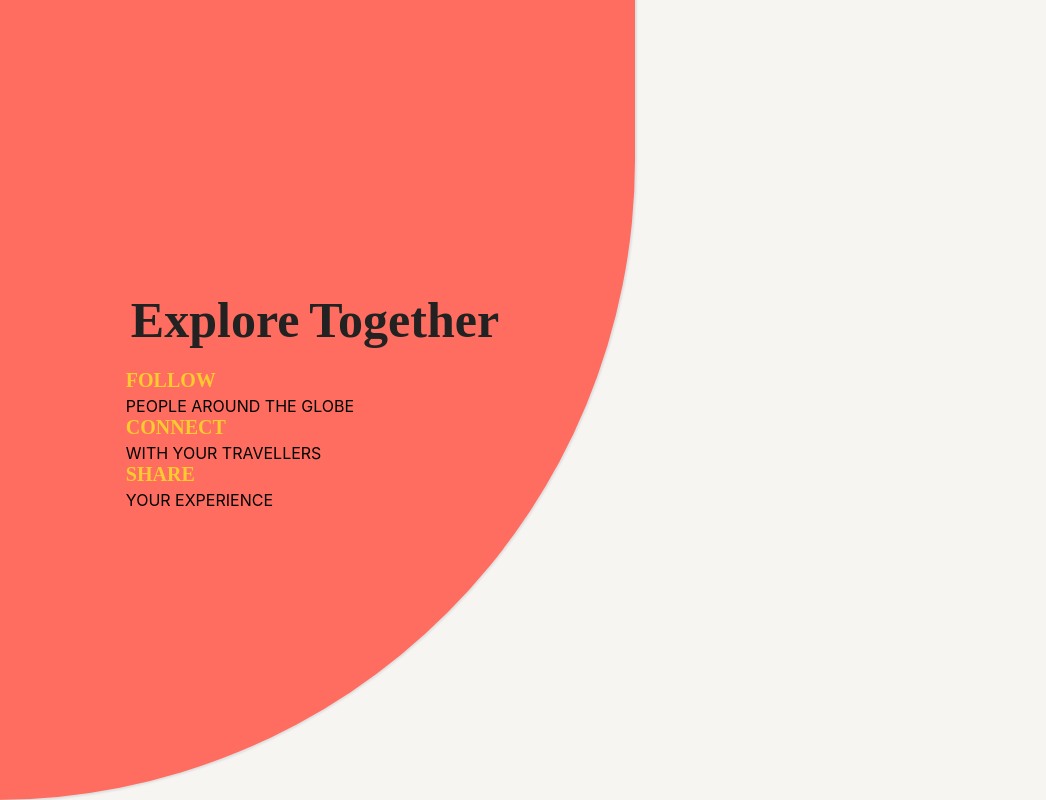
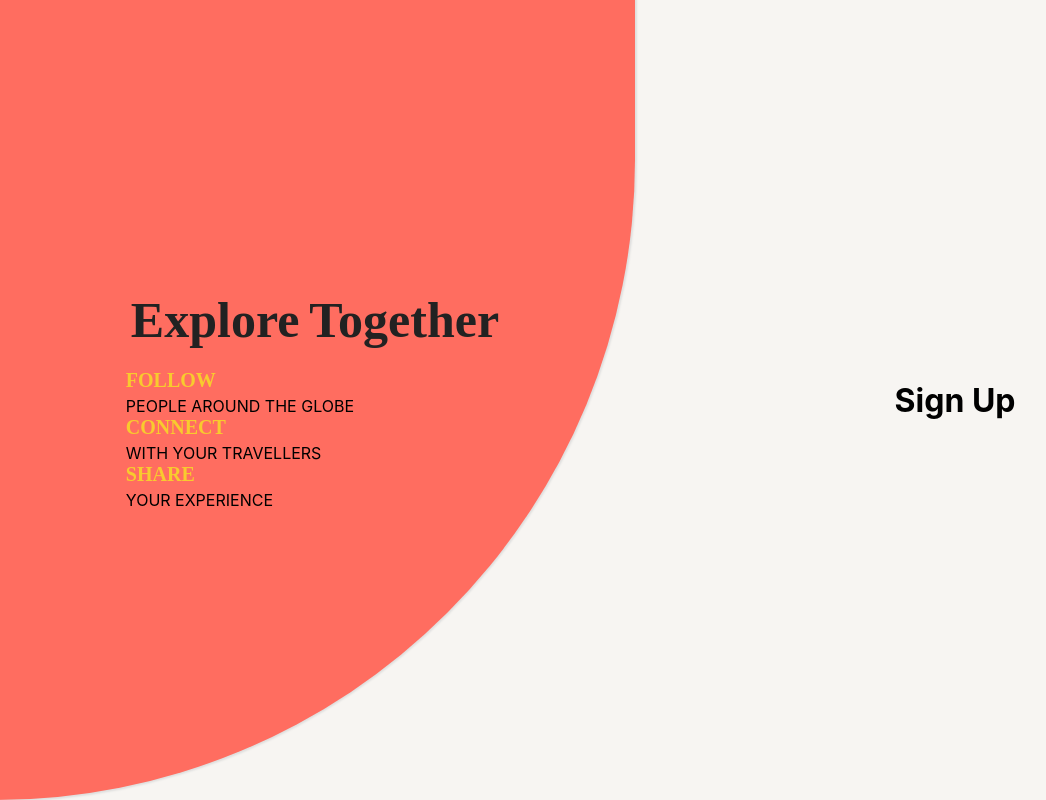
Before and after one commit to Kirti1402/social-media-app, a React (Create React App) app: page /signup in a window 1280 px wide. Shown: the whole page, without its empty margins (5-1051 px from the left). Built offline with nearby package versions, Linux system fonts and the light colour scheme; a web font is replaced by a local one; what miragejs would draw is missing.

Commit message:
fix: login navigation and protected routes

```diff
--- a/src/App.js
+++ b/src/App.js
@@ -14,8 +14,8 @@ function App() {
     <div className="App">
       <ToastContainer />
           <Routes>
-            <Route path='/' element={<LoginPage />}/>
-            <Route path='/home' element={<HomePage />}/>
+            <Route path='/login' element={<LoginPage />}/>
+            <Route path='/' element={<HomePage />}/>
             <Route path='/signup' element={<SignUpPage/>} />
             {/* <Route path='/login' element={<LoginPage />}/> */}
             <Route
--- a/src/Component/SignupPage/SignUpPage.js
+++ b/src/Component/SignupPage/SignUpPage.js
@@ -1,11 +1,15 @@
 import React from 'react'
 import MainBanner from '../LoginPage/MainBanner'
+import Box from "@mui/material/Box";
+import TextField from "@mui/material/TextField";
+import Button from "@mui/material/Button";
 
 function SignUpPage() {
   return (
     <div className='login-signup-conatiner'>
       <MainBanner/>
-      <div>
+      <div className="login-form-container">
+        <h1>Sign Up</h1>
 
       </div>
     </div>
--- a/src/Context/AuthContext.js
+++ b/src/Context/AuthContext.js
@@ -24,6 +24,8 @@ export const AuthProvider = ({ children }) => {
       login();
     }
   }, [authState.username, authState.password]);
+
+
   const login = async () => {
     try {
       const user = await fetch("/api/auth/login", {
@@ -41,12 +43,13 @@ export const AuthProvider = ({ children }) => {
         localStorage.setItem("EncodedToken", response.encodedToken);
         localStorage.setItem("User", JSON.stringify(response.foundUser));
         userDataDispatch({ type: "SET_USER", payload: response.foundUser });
-        navigate("/home");
+        navigate("/");
         toast.success(`Successfully logged in`);
       }
       if (user.status !== 200) {
         setIsLoggedIn(false);
         toast.error(`${response.errors}`);
+        throw new Error(response.errors);
       }
     } catch (e) {
       console.log(e);
--- a/src/ProtectedRoutes.js
+++ b/src/ProtectedRoutes.js
@@ -7,7 +7,7 @@ export const ProtectedRoutes = ({children}) => {
     console.log("protected routes")
     return (
       <>
-        <Navigate to='/' />
+        <Navigate to='/login' />
       </>
     );
   }
```
